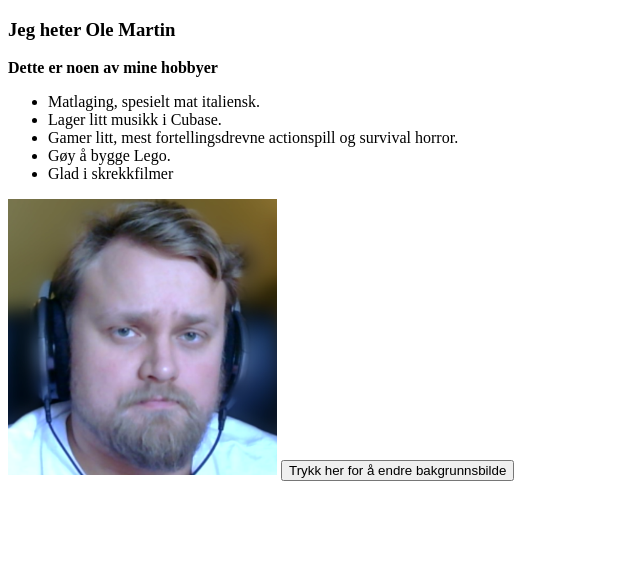
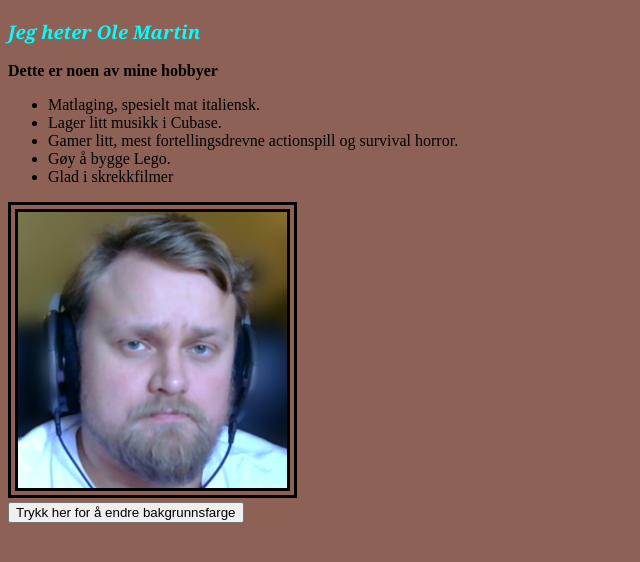
Before and after one commit to Olem93/Oppgave-introduksjonstekt, a plain HTML site: page index.html in a window 1280 px wide. Shown: the whole page, without its empty margins (0-640 px from the left). Drawn offline with Linux system fonts and the light colour scheme.

Commit message:
oppdatert

```diff
--- a/index.html
+++ b/index.html
@@ -4,10 +4,13 @@
     <meta charset="UTF-8">
     <meta name="viewport" content="width=device-width, initial-scale=1.0">
     <title>Introduksjonstekt - Ole Martin</title>
+    <link rel=stylesheet href="style.css">
+    <script src="script.js"></script>
 </head>
+
 <body>
     <div>
-        <h3>Jeg heter Ole Martin</h3>
+        <h3 id="h3-top">Jeg heter Ole Martin</h3>
          <p><b>Dette er noen av mine hobbyer</b></p>
         <ul>
             <li>Matlaging, spesielt mat italiensk.</li>
@@ -19,8 +22,11 @@
     </div>
 
     <div>
-        <img class="ole-bilde" src="ole-bilde.png">
-        <button>Trykk her for å endre bakgrunnsbilde</button>
+        <img class="ole-bilde" src="ole-bilde.png" alt="ole-bilde">
+    </div>
+
+    <div>
+        <button onclick="endreFarge()">Trykk her for å endre bakgrunnsfarge</button>
     </div>
 
 </body>
--- /dev/null
+++ b/script.js
@@ -0,0 +1,5 @@
+<script>
+function endreFarge() {
+
+}
+</script>
--- /dev/null
+++ b/style.css
@@ -0,0 +1,18 @@
+body {
+    background-color:rgb(141, 97, 85);
+    background-size: cover;
+}
+
+.ole-bilde {
+  border: 10px double;
+}
+
+#h3-top {
+    font-family: Cambria, Cochin, Georgia, Times, 'Times New Roman', serif;
+    font-style: oblique;
+    color: aqua;
+}
+
+#Fargeknapp {
+
+}
```
